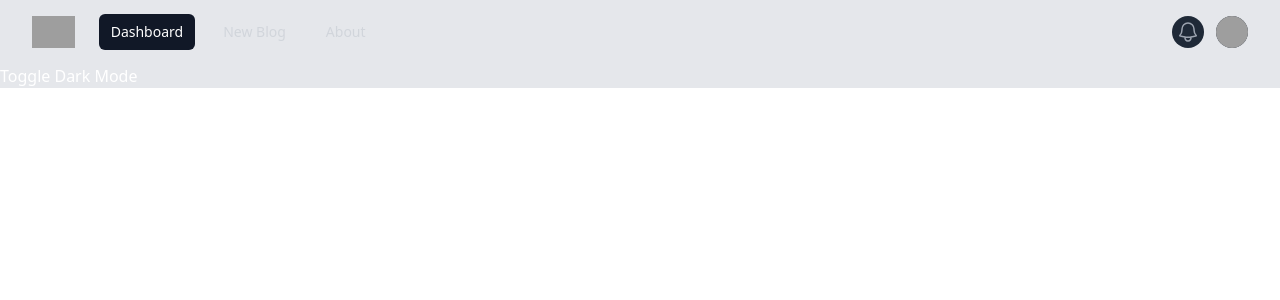
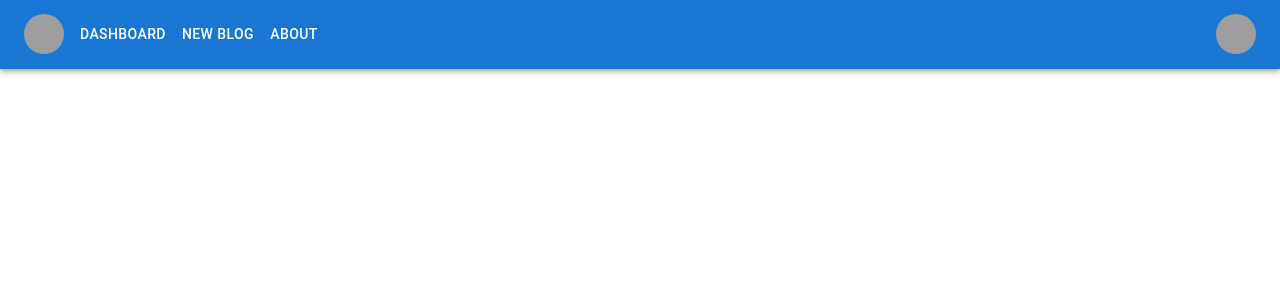
Before and after one commit to KazimAkyol/Milestone-BlogApp, a React (Vite) app in the folder milestone-blogapp/: page / in a window 1280 px wide. Shown: the top 300 px of the page. Built offline with nearby package versions, Linux system fonts and the light colour scheme; grey boxes are pictures that could not be loaded.

Commit message:
third commit

```diff
--- a/milestone-blogapp/package.json
+++ b/milestone-blogapp/package.json
@@ -10,8 +10,12 @@
     "preview": "vite preview"
   },
   "dependencies": {
+    "@emotion/react": "^11.14.0",
+    "@emotion/styled": "^11.14.0",
     "@headlessui/react": "^2.2.0",
     "@heroicons/react": "^2.2.0",
+    "@mui/icons-material": "^6.4.0",
+    "@mui/material": "^6.4.0",
     "axios": "^1.7.9",
     "react": "^18.3.1",
     "react-dom": "^18.3.1",
--- a/milestone-blogapp/src/components/Navbar.jsx
+++ b/milestone-blogapp/src/components/Navbar.jsx
@@ -1,155 +1,168 @@
-import {
-  Disclosure,
-  DisclosureButton,
-  DisclosurePanel,
-  Menu,
-  MenuButton,
-  MenuItem,
-  MenuItems,
-} from "@headlessui/react";
-import { Bars3Icon, BellIcon, XMarkIcon } from "@heroicons/react/24/outline";
+import * as React from "react";
+import AppBar from "@mui/material/AppBar";
+import Box from "@mui/material/Box";
+import Toolbar from "@mui/material/Toolbar";
+import IconButton from "@mui/material/IconButton";
+import Typography from "@mui/material/Typography";
+import Menu from "@mui/material/Menu";
+import MenuIcon from "@mui/icons-material/Menu";
+import Container from "@mui/material/Container";
+import Avatar from "@mui/material/Avatar";
+import Button from "@mui/material/Button";
+import Tooltip from "@mui/material/Tooltip";
+import MenuItem from "@mui/material/MenuItem";
+import AdbIcon from "@mui/icons-material/Adb";
 
-const navigation = [
-  { name: "Dashboard", href: "#", current: true },
-  { name: "New Blog", href: "#", current: false },
-  { name: "About", href: "#", current: false },
-];
+const pages = ["Dashboard", "New Blog", "About"];
+const settings = ["Login"];
 
-function classNames(...classes) {
-  return classes.filter(Boolean).join(" ");
-}
+function Navbar() {
+  const [anchorElNav, setAnchorElNav] = React.useState(null);
+  const [anchorElUser, setAnchorElUser] = React.useState(null);
 
-export default function Navbar({ darkMode, setDarkMode }) {
+  const handleOpenNavMenu = (event) => {
+    setAnchorElNav(event.currentTarget);
+  };
+  const handleOpenUserMenu = (event) => {
+    setAnchorElUser(event.currentTarget);
+  };
+
+  const handleCloseNavMenu = () => {
+    setAnchorElNav(null);
+  };
+
+  const handleCloseUserMenu = () => {
+    setAnchorElUser(null);
+  };
+
   return (
-    <Disclosure
-      as="nav"
-      className={`${darkMode ? "bg-gray-800" : "bg-gray-200"}`}
-    >
-      <div className="mx-auto max-w-7xl px-2 sm:px-6 lg:px-8">
-        <div className="relative flex h-16 items-center justify-between">
-          <div className="absolute inset-y-0 left-0 flex items-center sm:hidden">
-            {/* Mobile menu button*/}
-            <DisclosureButton className="group relative inline-flex items-center justify-center rounded-md p-2 text-gray-400 hover:bg-gray-700 hover:text-white focus:outline-none focus:ring-2 focus:ring-inset focus:ring-white">
-              <span className="absolute -inset-0.5" />
-              <span className="sr-only">Open main menu</span>
-              <Bars3Icon
-                aria-hidden="true"
-                className="block size-6 group-data-[open]:hidden"
-              />
-              <XMarkIcon
-                aria-hidden="true"
-                className="hidden size-6 group-data-[open]:block"
-              />
-            </DisclosureButton>
-          </div>
-          <div className="flex flex-1 items-center justify-center sm:items-stretch sm:justify-start">
-            <div className="flex shrink-0 items-center">
-              <img
-                alt="Your Company"
-                src="https://tailwindui.com/plus/img/logos/mark.svg?color=indigo&shade=500"
-                className="h-8 w-auto"
-              />
-            </div>
-            <div className="hidden sm:ml-6 sm:block">
-              <div className="flex space-x-4">
-                {navigation.map((item) => (
-                  <a
-                    key={item.name}
-                    href={item.href}
-                    aria-current={item.current ? "page" : undefined}
-                    className={classNames(
-                      item.current
-                        ? "bg-gray-900 text-white"
-                        : "text-gray-300 hover:bg-gray-700 hover:text-white",
-                      "rounded-md px-3 py-2 text-sm font-medium"
-                    )}
-                  >
-                    {item.name}
-                  </a>
-                ))}
-              </div>
-            </div>
-          </div>
-          <div className="absolute inset-y-0 right-0 flex items-center pr-2 sm:static sm:inset-auto sm:ml-6 sm:pr-0">
-            <button
-              type="button"
-              className="relative rounded-full bg-gray-800 p-1 text-gray-400 hover:text-white focus:outline-none focus:ring-2 focus:ring-white focus:ring-offset-2 focus:ring-offset-gray-800"
+    <AppBar position="static">
+      <Container maxWidth="xl">
+        <Toolbar disableGutters>
+          <Avatar
+            alt=""
+            src="https://pbs.twimg.com/profile_images/1549122078628093955/vmjCyuAq_400x400.jpg"
+            sx={{ display: { xs: "none", md: "flex" }, mr: 1 }}
+          />
+          {/* <Typography
+            variant="h6"
+            noWrap
+            component="a"
+            href="#app-bar-with-responsive-menu"
+            sx={{
+              mr: 2,
+              display: { xs: "none", md: "flex" },
+              fontFamily: "monospace",
+              fontWeight: 700,
+              letterSpacing: ".3rem",
+              color: "inherit",
+              textDecoration: "none",
+            }}
+          >
+            LOGO
+          </Typography> */}
+
+          <Box sx={{ flexGrow: 1, display: { xs: "flex", md: "none" } }}>
+            <IconButton
+              size="large"
+              aria-label="account of current user"
+              aria-controls="menu-appbar"
+              aria-haspopup="true"
+              onClick={handleOpenNavMenu}
+              color="inherit"
             >
-              <span className="absolute -inset-1.5" />
-              <span className="sr-only">View notifications</span>
-              <BellIcon aria-hidden="true" className="size-6" />
-            </button>
-
-            {/* Profile dropdown */}
-            <Menu as="div" className="relative ml-3">
-              <div>
-                <MenuButton className="relative flex rounded-full bg-gray-800 text-sm focus:outline-none focus:ring-2 focus:ring-white focus:ring-offset-2 focus:ring-offset-gray-800">
-                  <span className="absolute -inset-1.5" />
-                  <span className="sr-only">Open user menu</span>
-                  <img
-                    alt=""
-                    src="https://images.unsplash.com/photo-1472099645785-5658abf4ff4e?ixlib=rb-1.2.1&ixid=eyJhcHBfaWQiOjEyMDd9&auto=format&fit=facearea&facepad=2&w=256&h=256&q=80"
-                    className="size-8 rounded-full"
-                  />
-                </MenuButton>
-              </div>
-              <MenuItems
-                transition
-                className="absolute right-0 z-10 mt-2 w-48 origin-top-right rounded-md bg-white py-1 shadow-lg ring-1 ring-black/5 transition focus:outline-none data-[closed]:scale-95 data-[closed]:transform data-[closed]:opacity-0 data-[enter]:duration-100 data-[leave]:duration-75 data-[enter]:ease-out data-[leave]:ease-in"
+              <MenuIcon />
+            </IconButton>
+            <Menu
+              id="menu-appbar"
+              anchorEl={anchorElNav}
+              anchorOrigin={{
+                vertical: "bottom",
+                horizontal: "left",
+              }}
+              keepMounted
+              transformOrigin={{
+                vertical: "top",
+                horizontal: "left",
+              }}
+              open={Boolean(anchorElNav)}
+              onClose={handleCloseNavMenu}
+              sx={{ display: { xs: "block", md: "none" } }}
+            >
+              {pages.map((page) => (
+                <MenuItem key={page} onClick={handleCloseNavMenu}>
+                  <Typography sx={{ textAlign: "center" }}>{page}</Typography>
+                </MenuItem>
+              ))}
+            </Menu>
+          </Box>
+          <AdbIcon sx={{ display: { xs: "flex", md: "none" }, mr: 1 }} />
+          <Typography
+            variant="h5"
+            noWrap
+            component="a"
+            href="#app-bar-with-responsive-menu"
+            sx={{
+              mr: 2,
+              display: { xs: "flex", md: "none" },
+              flexGrow: 1,
+              fontFamily: "monospace",
+              fontWeight: 700,
+              letterSpacing: ".3rem",
+              color: "inherit",
+              textDecoration: "none",
+            }}
+          >
+            LOGO
+          </Typography>
+          <Box sx={{ flexGrow: 1, display: { xs: "none", md: "flex" } }}>
+            {pages.map((page) => (
+              <Button
+                key={page}
+                onClick={handleCloseNavMenu}
+                sx={{ my: 2, color: "white", display: "block" }}
               >
-                <MenuItem>
-                  <a
-                    href="#"
-                    className="block px-4 py-2 text-sm text-gray-700 data-[focus]:bg-gray-100 data-[focus]:outline-none"
-                  >
-                    Your Profile
-                  </a>
+                {page}
+              </Button>
+            ))}
+          </Box>
+          <Box sx={{ flexGrow: 0 }}>
+            <Tooltip title="Open settings">
+              <IconButton onClick={handleOpenUserMenu} sx={{ p: 0 }}>
+                <Avatar
+                  alt=""
+                  src="https://www.google.com/url?sa=i&url=https%3A%2F%2Fintercare.org.uk%2Fabout-us%2Fthe-team%2F522-5220445_anonymous-profile-grey-person-sticker-glitch-empty-profile-1%2F&psig=AOvVaw2l9SgfkOrFyGoezfJRpTeE&ust=1737545390352000&source=images&cd=vfe&opi=89978449&ved=0CBQQjRxqFwoTCMDMgZTbhosDFQAAAAAdAAAAABAE"
+                />
+              </IconButton>
+            </Tooltip>
+            <Menu
+              sx={{ mt: "45px" }}
+              id="menu-appbar"
+              anchorEl={anchorElUser}
+              anchorOrigin={{
+                vertical: "top",
+                horizontal: "right",
+              }}
+              keepMounted
+              transformOrigin={{
+                vertical: "top",
+                horizontal: "right",
+              }}
+              open={Boolean(anchorElUser)}
+              onClose={handleCloseUserMenu}
+            >
+              {settings.map((setting) => (
+                <MenuItem key={setting} onClick={handleCloseUserMenu}>
+                  <Typography sx={{ textAlign: "center" }}>
+                    {setting}
+                  </Typography>
                 </MenuItem>
-                <MenuItem>
-                  <a
-                    href="#"
-                    className="block px-4 py-2 text-sm text-gray-700 data-[focus]:bg-gray-100 data-[focus]:outline-none"
-                  >
-                    Settings
-                  </a>
-                </MenuItem>
-                <MenuItem>
-                  <a
-                    href="#"
-                    className="block px-4 py-2 text-sm text-gray-700 data-[focus]:bg-gray-100 data-[focus]:outline-none"
-                  >
-                    Sign out
-                  </a>
-                </MenuItem>
-              </MenuItems>
+              ))}
             </Menu>
-          </div>
-        </div>
-      </div>
-
-      <DisclosurePanel className="sm:hidden">
-        <div className="space-y-1 px-2 pb-3 pt-2">
-          {navigation.map((item) => (
-            <DisclosureButton
-              key={item.name}
-              as="a"
-              href={item.href}
-              aria-current={item.current ? "page" : undefined}
-              className={classNames(
-                item.current
-                  ? "bg-gray-900 text-white"
-                  : "text-gray-300 hover:bg-gray-700 hover:text-white",
-                "block rounded-md px-3 py-2 text-base font-medium"
-              )}
-            >
-              {item.name}
-            </DisclosureButton>
-          ))}
-        </div>
-      </DisclosurePanel>
-      <button className="text-white" onClick={() => setDarkMode(!darkMode)}>
-        Toggle Dark Mode
-      </button>
-    </Disclosure>
+          </Box>
+        </Toolbar>
+      </Container>
+    </AppBar>
   );
 }
+export default Navbar;
```
Also changed, not shown: 1 other file (tests, documents, lock files or other folders).
